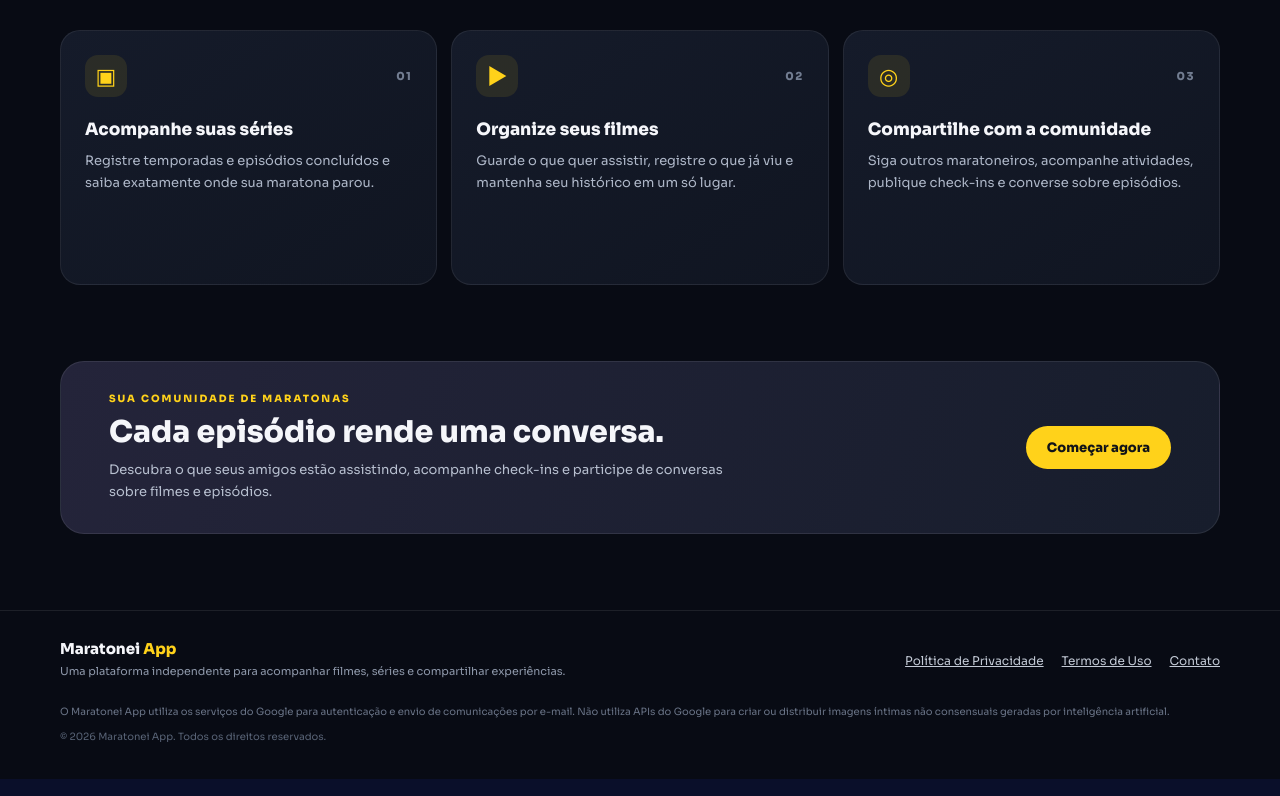
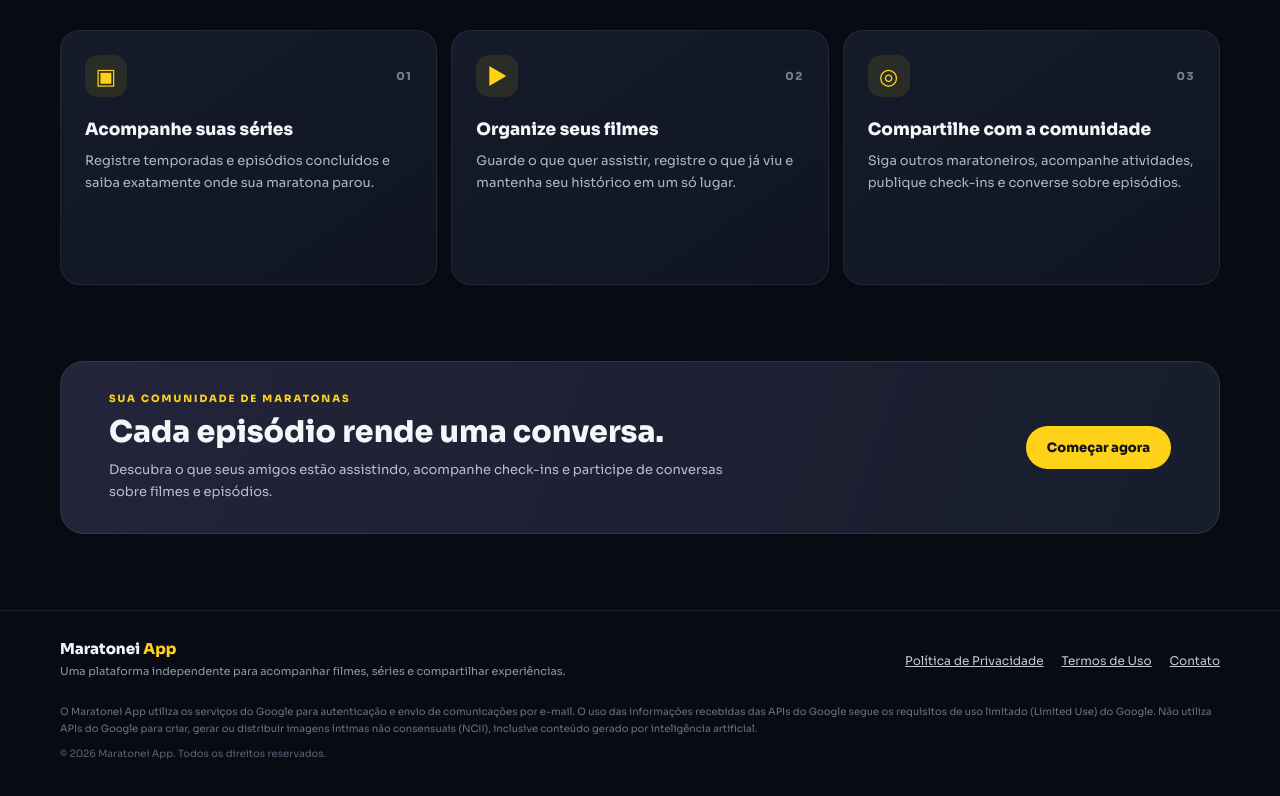
Before and after one commit to pauloscap/maratonei-app, a Next.js app: page / in a window 1280 px wide. Shown: the part 951-1747 px from the top of the page. Built offline with nearby package versions, Linux system fonts and the light colour scheme.

Commit message:
Clarify Google API limited use on homepage

```diff
--- a/app/page.js
+++ b/app/page.js
@@ -96,7 +96,7 @@ export default function PublicHome() {
           </nav>
         </div>
         <p style={{maxWidth:1160,margin:"22px auto 0",fontSize:10,lineHeight:1.7,color:"#697386"}}>
-          O Maratonei App utiliza os serviços do Google para autenticação e envio de comunicações por e-mail. Não utiliza APIs do Google para criar ou distribuir imagens íntimas não consensuais geradas por inteligência artificial.
+          O Maratonei App utiliza os serviços do Google para autenticação e envio de comunicações por e-mail. O uso das informações recebidas das APIs do Google segue os requisitos de uso limitado (Limited Use) do Google. Não utiliza APIs do Google para criar, gerar ou distribuir imagens íntimas não consensuais (NCII), inclusive conteúdo gerado por inteligência artificial.
         </p>
         <p style={{maxWidth:1160,margin:"10px auto 0",fontSize:10,color:"#596477"}}>© {new Date().getFullYear()} Maratonei App. Todos os direitos reservados.</p>
       </footer>
```
